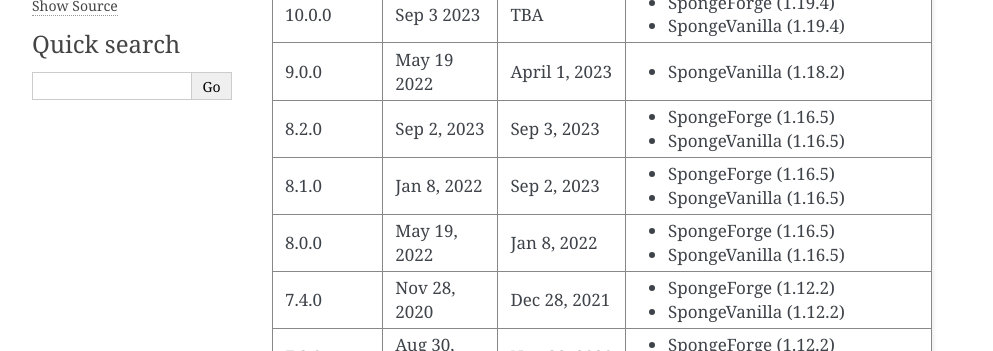
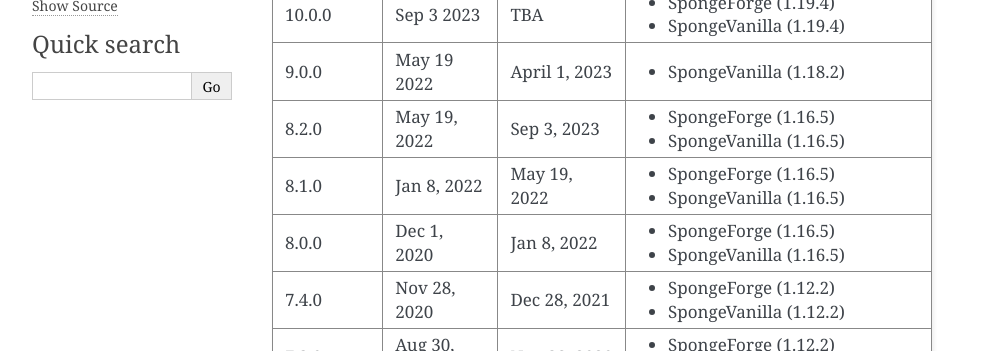
Before and after one commit to SpongePowered/SpongeDocs, a Sphinx documentation site: the page built from source/plugin/api-versions.rst, in a window 1280 px wide. Shown: the part 344-695 px from the top of the page, without its empty margins (148-1141 px from the left). Built offline with Sphinx 7.4.7, drawn with Linux system fonts in a browser that asks for light colours.

Commit message:
Found versions

```diff
--- a/source/plugin/api-versions.rst
+++ b/source/plugin/api-versions.rst
@@ -15,13 +15,13 @@
 +-------------+--------------+----------------+-------------------------------------------+
 | 9.0.0       | May 19 2022  | April 1, 2023  | * SpongeVanilla (1.18.2)                  |
 +-------------+--------------+----------------+-------------------------------------------+
-| 8.2.0       | Sep 2, 2023  | Sep 3, 2023    | * SpongeForge (1.16.5)                    |
+| 8.2.0       | May 19, 2022 | Sep 3, 2023    | * SpongeForge (1.16.5)                    |
 |             |              |                | * SpongeVanilla (1.16.5)                  |
 +-------------+--------------+----------------+-------------------------------------------+
-| 8.1.0       | Jan 8, 2022  | Sep 2, 2023    | * SpongeForge (1.16.5)                    |
+| 8.1.0       | Jan 8, 2022  | May 19, 2022   | * SpongeForge (1.16.5)                    |
 |             |              |                | * SpongeVanilla (1.16.5)                  |
 +-------------+--------------+----------------+-------------------------------------------+
-| 8.0.0       | May 19, 2022 | Jan 8, 2022    | * SpongeForge (1.16.5)                    |
+| 8.0.0       | Dec 1, 2020  | Jan 8, 2022    | * SpongeForge (1.16.5)                    |
 |             |              |                | * SpongeVanilla (1.16.5)                  |
 +-------------+--------------+----------------+-------------------------------------------+
 | 7.4.0       | Nov 28, 2020 | Dec 28, 2021   | * SpongeForge (1.12.2)                    |
```
